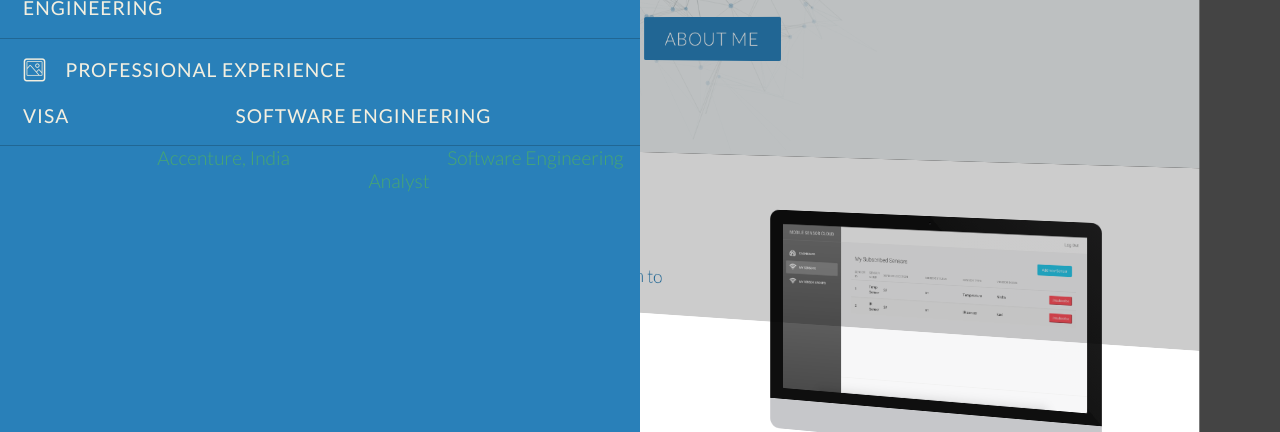
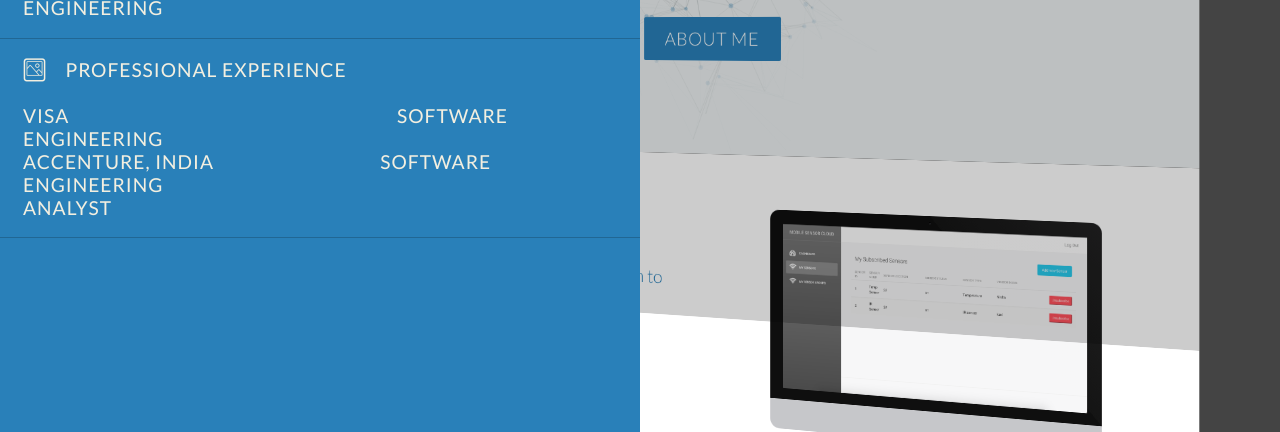
Before and after one commit to nisha-raghu/nisha-raghu.github.io, a website: page index.html in a window 1280 px wide. Both pictures are taken after a click on the button "ABOUT ME". Shown: the part 368-800 px from the top of the page. Drawn offline with Linux system fonts and the light colour scheme; files whose address does not match are found by name.

Commit message:
Update index.html

```diff
--- a/index.html
+++ b/index.html
@@ -34,12 +34,9 @@
 				   M.Sc, Software Engineering<br>
 					<br>
 				   R.N.S Institute of Technology &emsp;&emsp;Bachelor of Engineering &emsp;&emsp;<br>&emsp;&emsp;&emsp;&emsp;&emsp;&emsp;&emsp;&emsp;&emsp;&emsp;&emsp;&emsp;&emsp;&emsp;&emsp;&emsp; (B.E.) - Computer Science & &emsp;&emsp;&emsp;&emsp;&emsp;&emsp;&emsp;&emsp;&emsp;&emsp;&emsp;&emsp;&emsp;&emsp;&emsp;&emsp;&emsp;&emsp;&emsp; Engineering<br>
-
-
 				   </a></li>
 					<li><a class="icon icon-photo">PROFESSIONAL EXPERIENCE<br><br>
-					Visa &emsp;&emsp;&emsp;&emsp;&emsp;&emsp;&emsp;&emsp;Software Engineering
-				   </a></li>    &emsp;&emsp;&emsp;&emsp;&emsp;&emsp;&emsp;&emsp;
+				   Visa &emsp;&emsp;&emsp;&emsp;&emsp;&emsp;&emsp;&emsp;&emsp;&emsp;&emsp;&emsp;&emsp;&emsp;&emsp;&emsp;Software Engineering<br>
 				   Accenture, India &emsp;&emsp;&emsp;&emsp;&emsp;&emsp;&emsp;&emsp;Software Engineering &emsp;&emsp;&emsp;&emsp;&emsp;&emsp;&emsp;&emsp;&emsp;&emsp;&emsp;&emsp;&emsp;&emsp;&emsp;&emsp;&emsp;&emsp;&emsp; Analyst<br>
 				   </a></li>
 
```
